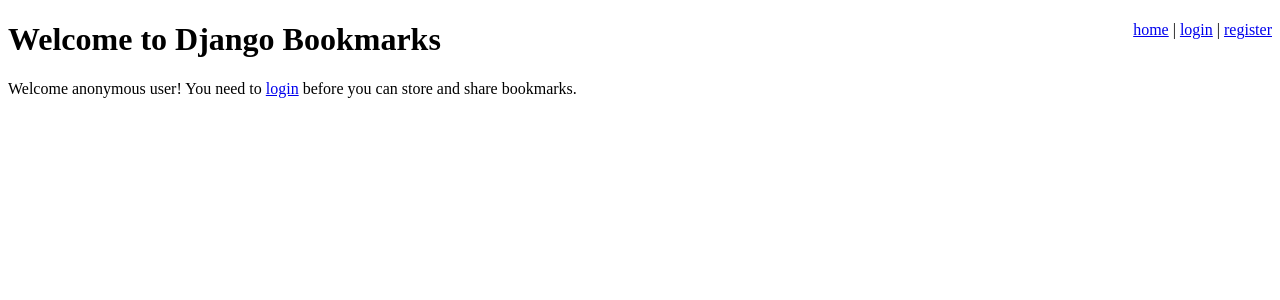
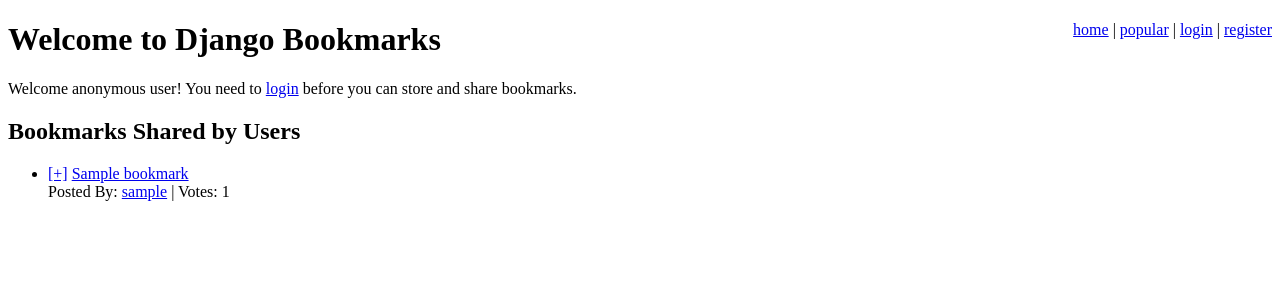
Before and after one commit to equ-hong/bookmarks, a Django app: page / in a window 1280 px wide. Shown: the top 300 px of the page. Run offline with Django 3.2, Linux system fonts and the light colour scheme; tables that the repository leaves empty hold one stand-in row (values such as "Sample post"); some libraries are stand-ins or nearby versions.

Commit message:
008. voting

```diff
--- a/bookmarks/forms.py
+++ b/bookmarks/forms.py
@@ -51,6 +51,10 @@
     required=False,
     widget=forms.TextInput(attrs={'size': 64})
   )
+  share = forms.BooleanField(
+    label=u'Share on the main page',
+    required=False
+  )
 
 
 class SearchForm(forms.Form):
--- a/bookmarks/models.py
+++ b/bookmarks/models.py
@@ -23,3 +23,12 @@
   bookmarks = models.ManyToManyField(Bookmark)
   def __unicode__(self):
     return self.name
+
+
+class SharedBookmark(models.Model):
+  bookmark = models.ForeignKey(Bookmark, unique=True)
+  date = models.DateTimeField(auto_now_add=True)
+  votes = models.IntegerField(default=1)
+  users_voted = models.ManyToManyField(User)
+  def __unicode__(self):
+    return u'%s, %s' % (self.bookmark, self.votes)
--- a/bookmarks/templates/base.html
+++ b/bookmarks/templates/base.html
@@ -13,6 +13,7 @@
 <body>
   <div id="nav">
     <a href="/">home</a> |
+    <a href="/popular/">popular</a> |
     {% if user.is_authenticated %}
       <a href="/save/">submit</a> |
       <a href="/search/">search</a> |
--- a/bookmarks/templates/main_page.html
+++ b/bookmarks/templates/main_page.html
@@ -1,6 +1,8 @@
 {% extends "base.html" %}
+
 {% block title %}Welcome to Django Bookmarks{% endblock %}
 {% block head %}Welcome to Django Bookmarks{% endblock %}
+
 {% block content %}
   {% if user.username %}
     <p>Welcome {{ user.username }}!
@@ -10,4 +12,7 @@
       You need to <a href="/login/">login</a>
       before you can store and share bookmarks.</p>
   {% endif %}
+
+  <h2>Bookmarks Shared by Users</h2>
+  {% include "shared_bookmark_list.html" %}
 {% endblock %}
--- /dev/null
+++ b/bookmarks/templates/popular_page.html
@@ -0,0 +1,6 @@
+{% extends "base.html" %}
+{% block title %}Popular Bookmarks{% endblock %}
+{% block head %}Popular Bookmarks{% endblock %}
+{% block content %}
+  {% include "shared_bookmark_list.html" %}
+{% endblock %}
--- /dev/null
+++ b/bookmarks/templates/shared_bookmark_list.html
@@ -0,0 +1,19 @@
+{% if shared_bookmarks %}
+  <ul class="bookmarks">
+    {% for shared_bookmark in shared_bookmarks %}
+      <li>
+        <a href="/vote/?id={{ shared_bookmark.id }}"class="vote">[+]</a>
+        <a href="{{ shared_bookmark.bookmark.link.url }}"
+           class="title">
+          {{ shared_bookmark.bookmark.title }}</a>
+        <br />
+        Posted By:
+<a href="/user/{{ shared_bookmark.bookmark.user.username }}/"class="username">
+          {{ shared_bookmark.bookmark.user.username }}</a> |
+        <span class="vote-count">Votes: {{ shared_bookmark.votes }}</span>
+      </li>
+    {% endfor %}
+  </ul>
+{% else %}
+  <p>No bookmarks found.</p>
+{% endif %}
--- a/bookmarks/views.py
+++ b/bookmarks/views.py
@@ -13,12 +13,17 @@
 from django.shortcuts import get_object_or_404
 from bookmarks.forms import *
 from bookmarks.models import *
+from datetime import datetime, timedelta
 
 
 def main_page(request):
-  return render_to_response(
-    'main_page.html', RequestContext(request)
-  )
+  shared_bookmarks = SharedBookmark.objects.order_by(
+    '-date'
+  )[:10]
+  variables = RequestContext(request, {
+    'shared_bookmarks': shared_bookmarks
+  })
+  return render_to_response('main_page.html', variables)
 
 
 def user_page(request, username):
@@ -184,6 +189,53 @@
   for tag_name in tag_names:
     tag, dummy = Tag.objects.get_or_create(name=tag_name)
     bookmark.tag_set.add(tag)
+  # Share on the main page if requested.
+  if form.cleaned_data['share']:
+    shared, created = SharedBookmark.objects.get_or_create(
+      bookmark=bookmark
+    )
+    if created:
+      shared.users_voted.add(request.user)
+      shared.save()
   # Save boojkmark to database and return it.
   bookmark.save()
   return bookmark
+
+
+@login_required
+def bookmark_vote_page(request):
+  if 'id' in request.GET:
+    try:
+      id = request.GET['id']
+      shared_bookmark = SharedBookmark.objects.get(id=id)
+      user_voted = shared_bookmark.users_voted.filter(
+        username=request.user.username
+      )
+      if not user_voted:
+        shared_bookmark.votes += 1
+        shared_bookmark.users_voted.add(request.user)
+        shared_bookmark.save()
+    except SharedBookmark.DoesNotExist:
+      raise Http404('Bookmark not found.')
+
+  if 'HTTP_REFERER' in request.META:
+    return HttpResponseRedirect(request.META['HTTP_REFERER'])
+
+  return HttpResponseRedirect('/')
+
+
+def popular_page(request):
+  today = datetime.today()
+  yesterday = today - timedelta(1)
+
+  shared_bookmarks = SharedBookmark.objects.filter(
+    date__gt=yesterday
+  )
+  shared_bookmarks = shared_bookmarks.order_by(
+    '-votes'
+  )[:10]
+
+  variables = RequestContext(request, {
+    'shared_bookmarks': shared_bookmarks
+  })
+  return render_to_response('popular_page.html', variables)
--- a/mysite/urls.py
+++ b/mysite/urls.py
@@ -30,6 +30,7 @@
 
     # Browsing
     url(r'^$', main_page),
+    url(r'^popular/$', popular_page),
     url(r'^user/(\w+)/$', user_page),
     url(r'^tag/([^\s]+)/$', tag_page),
     url(r'^search/$', search_page),
@@ -43,6 +44,7 @@
 
     # Account management
     url(r'^save/$', bookmark_save_page),
+    url(r'^vote/$', bookmark_vote_page),
 
     # Site media
     url(r'^site_media/(?P<path>.*)$', 'django.views.static.serve',
```
Also changed, not shown: bookmarks/migrations/0003_sharedbookmark.py (added).
